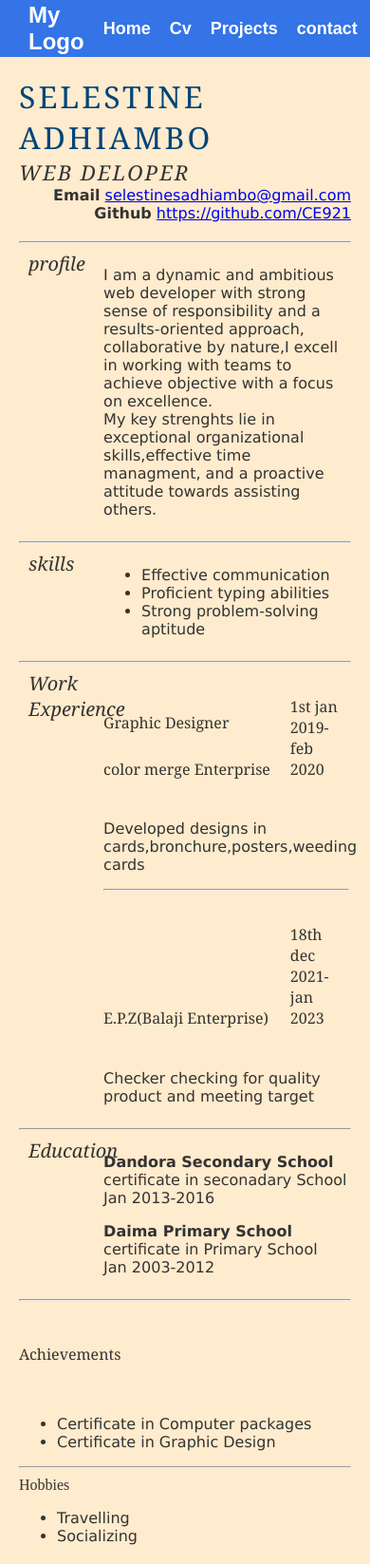
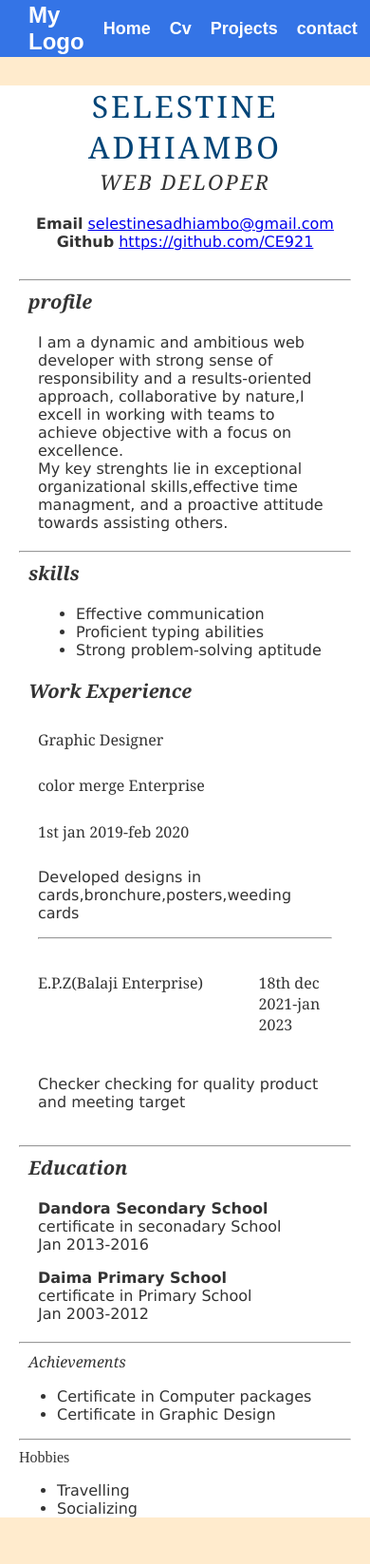
Before and after one commit to CE921/cv, a plain HTML site: page cv.html in a window 390 px wide. Shown: the whole page at 95% size. After the commit the page ends 1614 px from the top, so only its background shows below. Drawn offline with Linux system fonts and the light colour scheme.

Commit message:
added css responsiveness

```diff
--- a/cv.html
+++ b/cv.html
@@ -1,14 +1,13 @@
 <!DOCTYPE html>
 <html lang="en">
   <head>
-    <meta charset="UTF-8">
-    <meta name="viewport" content="width=device-width, initial-scale=1.0">
+    <meta charset="UTF-8" />
+    <meta name="viewport" content="width=device-width, initial-scale=1.0" />
     <title>My cv</title>
-    <link rel="stylesheet" href="style.css">
+    <link rel="stylesheet" href="style.css" />
   </head>
   <body>
     <nav class="navbar">
-  <div class="navbar">
       <div class="container">
         <div class="logo">My Logo</div>
         <ul class="nav">
@@ -19,36 +18,42 @@
         </ul>
       </div>
     </nav>
-  </div>
+    <div class="paper-background">
       <header id="info">
         <div class="left">
           <h1>Selestine Adhiambo</h1>
           <h2>web Deloper</h2>
         </div>
         <div class="right">
-   <strong>Email</strong> <a href="mailto:selestinesadhiambo@gmail.com">selestinesadhiambo@gmail.com</a><br>
-   <strong>Github</strong> <a href="https://github.com/CE921">https://github.com/CE921</a>
-
+          <strong>Email</strong>
+          <a href="mailto:selestinesadhiambo@gmail.com"
+            >selestinesadhiambo@gmail.com</a
+          ><br />
+          <strong>Github</strong>
+          <a href="https://github.com/CE921">https://github.com/CE921</a>
         </div>
       </header>
       <main>
+        <hr />
         <section id="profile">
-    <hr>
           <div class="left">
             <h3>profile</h3>
-
           </div>
           <div class="right">
-      <p> I am a dynamic and ambitious web developer with strong sense of responsibility and a results-oriented approach,
-        collaborative by nature,I excell in working with teams to achieve objective with a focus on excellence.<br>
-        My key strenghts lie in exceptional organizational skills,effective time managment, and a proactive attitude
-        towards assisting others.
+            <p>
+              I am a dynamic and ambitious web developer with strong sense of
+              responsibility and a results-oriented approach, collaborative by
+              nature,I excell in working with teams to achieve objective with a
+              focus on excellence.<br />
+              My key strenghts lie in exceptional organizational
+              skills,effective time managment, and a proactive attitude towards
+              assisting others.
             </p>
           </div>
         </section>
 
+        <hr />
         <section id="skills">
-    <hr>
           <div class="left">
             <h3>skills</h3>
           </div>
@@ -60,8 +65,6 @@
             </ul>
           </div>
         </section>
-
-  <hr>
 
         <section id="Experience">
           <div class="left">
@@ -78,40 +81,40 @@
               </div>
               <p>Developed designs in cards,bronchure,posters,weeding cards</p>
             </div>
-    <hr>
+            <hr />
             <div class="work-item">
-        <div class="work-title-left".>
+              <div class="work-title-left" .>
                 <h4>Quality Assuarance</h4>
                 <h5>E.P.Z(Balaji Enterprise)</h5>
               </div>
               <div class="work-title-right">
                 <h5>18th dec 2021-jan 2023</h5>
               </div>
-          <p>Checker
-            checking for quality product and meeting target
-           </p>
+              <p>Checker checking for quality product and meeting target</p>
+            </div>
           </div>
         </section>
 
- <hr>
+        <hr />
         <section id="education">
           <div class="left">
             <h3>Education</h3>
           </div>
           <div class="right">
             <p class="dandora secondary school">
-        <strong>Dandora Secondary School</strong><br>
-        certificate in seconadary School<br>
+              <strong>Dandora Secondary School</strong><br />
+              certificate in seconadary School<br />
               Jan 2013-2016
             </p>
             <p class="school">
-        <strong>Daima Primary School</strong><br>
-        certificate in Primary School<br>
+              <strong>Daima Primary School</strong><br />
+              certificate in Primary School<br />
               Jan 2003-2012
             </p>
+          </div>
         </section>
+        <hr />
         <section>
-  <hr>
           <div class="left">
             <h6>Achievements</h6>
           </div>
@@ -122,7 +125,7 @@
             </ul>
           </div>
         </section>
-<hr>
+        <hr />
         <section id="Hobbies">
           <div class="left">
             <h7>Hobbies</h7>
@@ -131,13 +134,11 @@
             <ul>
               <li>Travelling</li>
               <li>Socializing</li>
-    </u>
+            </ul>
           </div>
-
         </section>
-
-
       </main>
+    </div>
     <!-- Testing git -->
   </body>
 </html>
--- a/style.css
+++ b/style.css
@@ -1,61 +1,68 @@
-/********************************************************
-              SITE-WIDE              ********************************************************/
+/******************************************************************************************************************
+                                    SITE-WIDE
+     *******************************************      ***************************************************************************/
 
 /* fonts */
- body{
+body {
   margin: 0;
   padding: 0;
 }
- header, main{
+header,
+main {
   margin: 20px;
 }
-body{
-    font-family:"Lucida Sans",Geneva,sans-serif;
+body {
+  font-family: "Lucida Sans", Geneva, sans-serif;
   font-weight: 200;
   color: #333;
   background-color: blanchedalmond;
 }
-h1,h2,h3,h4,h5,h6,h7{
-    font-family:Georgia, 'Times New Roman', Times, serif;
+h1,
+h2,
+h3,
+h4,
+h5,
+h6,
+h7 {
+  font-family: Georgia, "Times New Roman", Times, serif;
   font-weight: 300;
-
 }
-h1{
+h1 {
   font: size 40px;
-    color:#047;
-    text-transform:uppercase;
+  color: #047;
+  text-transform: uppercase;
   letter-spacing: 3px;
 }
-h2{
+h2 {
   font-size: 22px;
   font-style: italic;
   text-transform: uppercase;
   letter-spacing: 2px;
 }
-h3{
+h3 {
   font-size: 20px;
   font-style: italic;
   margin: 0 0 0 10px;
 }
-h4{
+h4 {
   font-size: 0px;
   margin: 0px;
 }
-h5{
+h5 {
   font-size: 16px;
   margin: opx;
 }
-h6{
+h6 {
   font-size: 16px;
-    font-style: italic
+  font-style: italic;
   margin: 0 0 0 10px;
 }
-h7{
+h7 {
   font-size: 16px;
-    font-family: italic
+  font-family: italic;
 }
 /*  NAVBAR  */
-.container{
+.container {
   display: flex;
   justify-content: space-between;
   height: 100%;
@@ -64,96 +71,132 @@ h7{
   margin: 0 auto;
   padding: 0 30px;
 }
-.navbar{
-    background-color:#3474e6;
+.navbar {
+  background-color: #3474e6;
   color: white;
   height: 60px;
 }
-.navbar ul{
+.navbar ul {
   list-style-type: none;
   padding: 0;
   margin: 0;
   display: flex;
 }
-.navbar li{
+.navbar li {
   margin-left: 20px;
 }
-.navbar a{
+.navbar a {
   color: white;
   text-decoration: none;
-    font-family:Arial, Helvetica, sans-serif;
+  font-family: Arial, Helvetica, sans-serif;
   font-size: 18px;
   font-weight: bold;
 }
-.logo{
-    font-family:Arial, Helvetica, sans-serif;
+.logo {
+  font-family: Arial, Helvetica, sans-serif;
   font-size: x-large;
   font-weight: bold;
 }
+
+/**************************************************************************************************************
+                             CV
+***************************************************************************************************************/
+.paper-background {
+  background-color: white;
+  max-width: 1000px;
+  margin: 0 auto;
+}
+#info,
+main {
+  max-width: 1000px;
+  padding: 0 20px;
+}
+#info {
+  margin: 30px auto;
+}
+main {
+  margin: 0 auto;
+}
 /* DISPLAY */
-section .left{
-    display:inline-block;
-    width: 24%;
-    vertical-align: top;
-
+@media screen and (max-width: 799px) {
+  #info .left {
+    text-align: center;
   }
-section .right{
-    display:inline-block;
-    width: 74%
+  #info .right {
+    text-align: center;
+    margin-top: 20px;
+  }
+  section .right {
+    margin: 20px;
+  }
+  section h3 {
+    font-weight: bold;
+  }
+}
+@media screen and (min-width: 800px) {
+  #info {
+    display: grid;
+    grid-template-columns: 1fr 1fr;
+  }
+  #info .right {
+    align-self: end;
+    text-align: right;
+  }
+  section {
+    display: grid;
+    grid-template-columns: 200px 1fr;
+  }
 }
 
-#info h1{
+#info h1 {
   margin: 0;
 }
-#info h2{
+#info h2 {
   margin: 0;
+}
 
-}#info .right{
-    vertical-align: bottom;
-    text-align: right;
+.work-item {
+  display: grid;
+  grid-template-columns: 3fr 1fr;
 }
-.work-title-left{
-    display:inline-block;
-    width:74%;
+.work-item p {
+  grid-area: 2 / 1 / 3 /3;
 }
-.work-title-right{
-    display:inline-block;
-    width:24%;
-}
-/****************************************************
+
+/***************************************************************************************************************
                               Projects
  *
-***************************************************/
-.projects-wrapper{
+*****************************************************************************************************************/
+.projects-wrapper {
   margin: 20px;
 }
 
-/****************************************************
+/****************************************************************************************************************
                                CONTACT
  *
-***************************************************/
- .contact-wrapper{
+******************************************************************************************************************/
+.contact-wrapper {
   margin: 20px;
 }
-.form-question{
+.form-question {~
   margin: 20px 0;
 }
- .form-question label{
+.form-question label {
   display: block;
   margin-bottom: 5px;
 }
 .form-question input,
- .form-question textarea{
+.form-question textarea {
   width: 80vw;
   border: 1px solid #444;
   border-radius: 5px;
   padding: 5px 10px;
 }
 .required label::after {
-    content:" *";
+  content: " *";
   color: red;
 }
- #submit{
+#submit {
   padding: 7px 20px;
   background-color: #256ac4;
   color: white;
@@ -161,7 +204,7 @@ section .right{
   box-shadow: 1px 2px #333;
   border-radius: 4px;
 }
- #submit:hover{
+#submit:hover {
   background-color: white;
   color: #256ac4;
   box-shadow: none;
```
Lines whose indentation alone changed are shown as unchanged.
